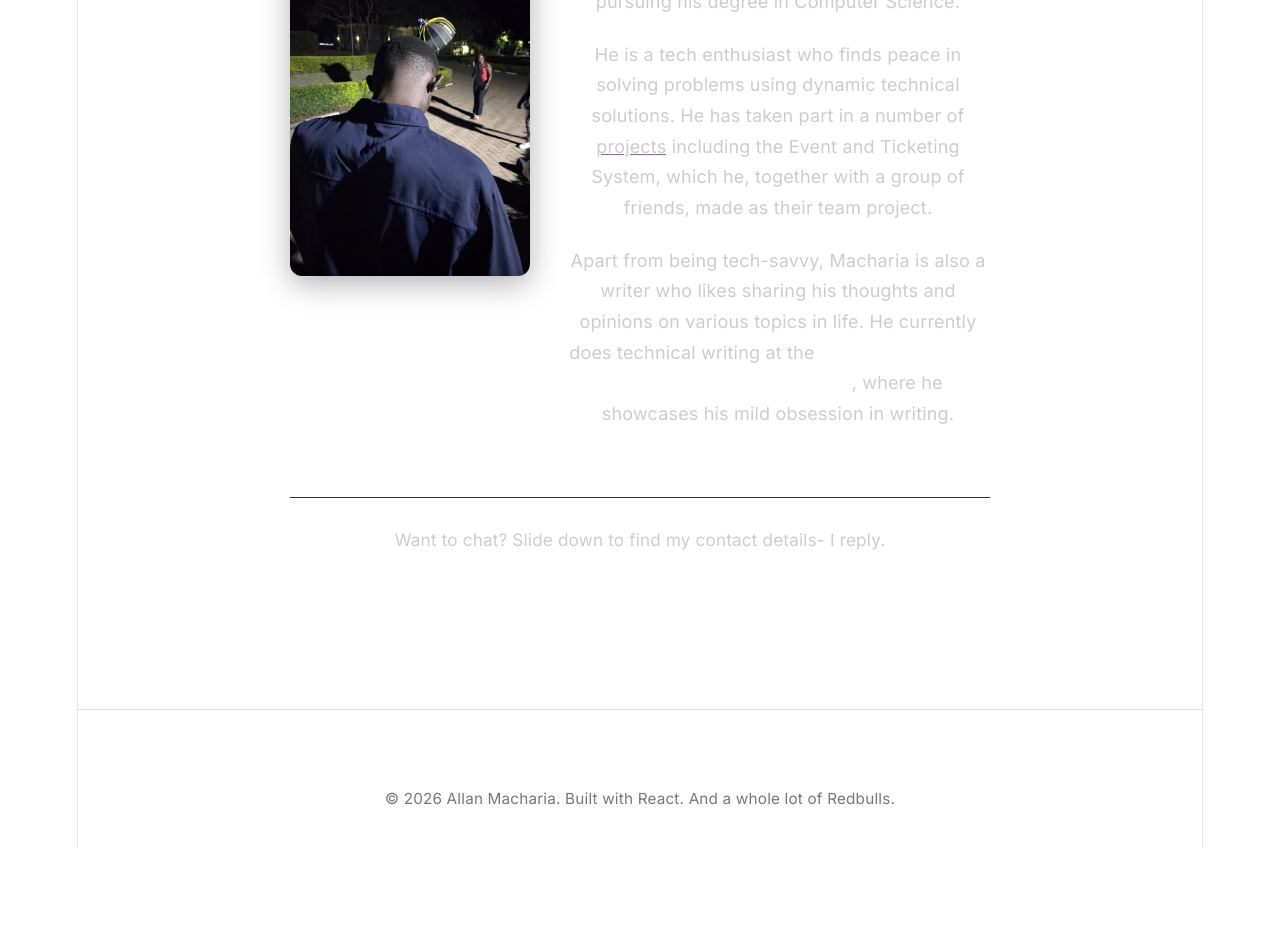
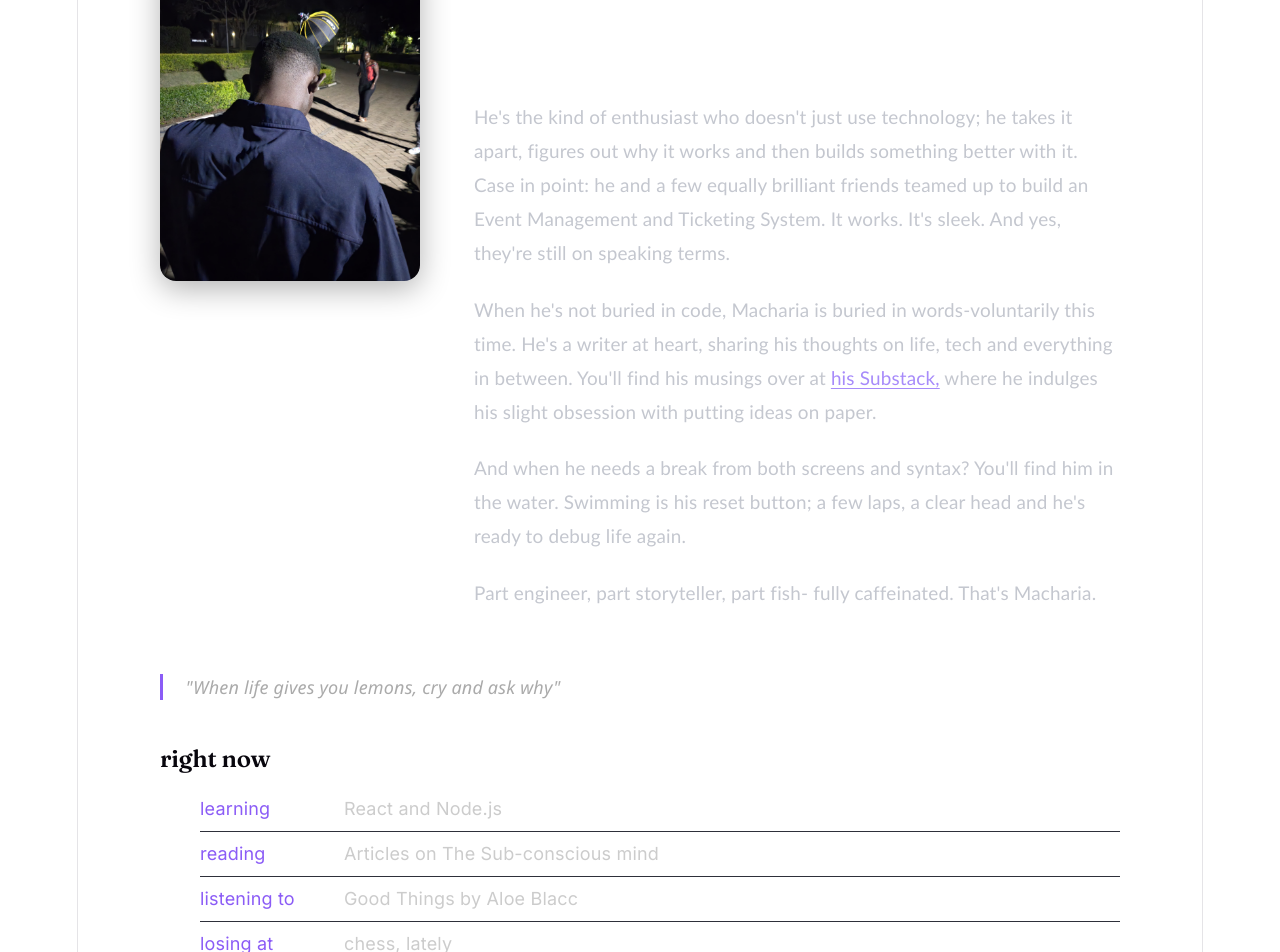
Before and after one commit to Mashaaa-him/Portfolio, a React (Vite) app: page /about in a window 1280 px wide. Shown: the part 180-1132 px from the top of the page. Before the commit the page ends 1028 px from the top, so only its background shows below. Built offline with nearby package versions, Linux system fonts and the light colour scheme.

Commit message:
Changed font in home and about page and added a section

```diff
--- a/src/App.css
+++ b/src/App.css
@@ -96,6 +96,9 @@
   margin-bottom: 1.5rem;
 }
 
+.page.about {
+    max-width: 960px;
+}
 
 .about p {
   line-height: 1.8;
@@ -113,33 +116,54 @@
 }
 
 .about-content {
-    display: flex;
-    gap: 2rem;
-    align-items: flex-start;
+    font-family: 'Gill Sans', 'Gill Sans MT', Calibri, 'Trebuchet MS', sans-serif;
+    display:grid;
+    gap: 3rem;
+    grid-template-columns: 260px 1fr;
+    align-items: start;
 }
 
 .about-img {
-    width: 240px;
-    flex-shrink: 10;
-    border-radius: 12px;
+    width: 100%;
+    aspect-ratio: 4 / 5;
+    border-radius: 16px;
     object-fit: cover;
     box-shadow: 0 8px 30px rgba(0, 0, 0, 0.3 );
+    top: 2rem;
+    position: sticky;
+}
+
+.about-text {
+    text-align: left;
+    max-width: 62ch;
 }
 
 .about-text p {
-    line-height: 1.7;
+    font-size: 1.05rem;
+    line-height: 1.8;
     margin-bottom: 1.25rem;
-    color: #ccc;
+    color: #c4c7cf;
 }
 
-@media (max-width: 640px) {
+.about-text p:first-child {
+    font-size: 1.25rem;
+    color: #fff;
+}
+
+.about-text a {
+    color: #a78bfa;
+    text-underline-offset: 3px;
+}
+
+@media (max-width: 800px) {
     .about-content {
-        flex-direction: column;
-        align-items: center;
+        grid-template-columns: 1fr;
+        gap: 2rem;
     }
     .about-img {
-        width: 100%;
-        max-width: 200px;
+        position: static;
+        max-width: 280px;
+        margin: 0 auto;
     }
 }
 
@@ -218,15 +242,18 @@
     text-transform: lowercase;
     color: #8b5cf6;
     margin-bottom: 1.5rem;
+    font-family: Cambria, Cochin, Georgia, Times, 'Times New Roman', serif;
 }
 .welcome-line {
     font-size: 1.4rem;
     line-height: 1.5;
     color: #fff;
     margin-bottom: 3.5rem;
+    font-family: 'Gill Sans', 'Gill Sans MT', Calibri, 'Trebuchet MS', sans-serif;
 }
 
 .welcome-quote {
+    font-family: 'Lucida Sans', 'Lucida Sans Regular', 'Lucida Grande', 'Lucida Sans Unicode', Geneva, Verdana, sans-serif;
     font-style: italic;
     margin-bottom: 0.25rem;
     color: #888;
@@ -240,6 +267,7 @@
 }
 
 .welcome-links a{
+    font-family: 'Gill Sans', 'Gill Sans MT', Calibri, 'Trebuchet MS', sans-serif;
     color: #ccc;
     text-decoration: none;
     font-size: 0.95rem;
@@ -256,3 +284,37 @@
     color: #888;
     font-size: 0.95rem;
 }
+
+.about-quote {
+    font-family: 'Segoe UI', Tahoma, Geneva, Verdana, sans-serif;
+    margin: 2.3rem 0;
+    padding-left: 1.25rem;
+    border-left: 3px solid #8b5cf6;
+    font-style: italic;
+    color: #aaa;
+    text-align: left;
+}
+
+.currently {
+    margin-top: 2.5rem;
+    text-align: left;
+}
+
+.currently-list {
+    list-style: none;
+    padding: o;
+    margin: 0.75rem 0 0;
+}
+
+.currently-list li {
+    display: flex;
+    gap: 1rem;
+    padding: 0.5rem 0;
+    border-bottom: 1px solid #2e303a;
+    color: #ccc;
+}
+
+.currently-label {
+    min-width: 7rem;
+    color: #8b5cf6;
+}
--- a/src/components/About.jsx
+++ b/src/components/About.jsx
@@ -1,3 +1,4 @@
+import Currently from './Currently'
 import aboutImg from '../assets/Him.jpg'
 function About() {
   return (
@@ -6,18 +7,27 @@ function About() {
         <img src={aboutImg} alt='Macharia' className='about-img' />
 
         <div className='about-text'>
-          <p>Macharia is a student at Kabarak University pursuing his degree in Computer Science.</p>
+          <p>Macharia is a Computer Science student at Kabarak University who genuinely believes that a well-placed semicolon can fix almost anything. (Almost)</p>
           <p>
-            He is a tech enthusiast who finds peace in solving problems using dynamic technical solutions.
-            He has taken part in a number of <u>projects</u> including the <i>Event and Ticketing System</i>, which he, together with a group of friends,
-            made as their team project.
+           He's the kind of enthusiast who doesn't just use technology; he takes it apart, figures out why it works and then builds something better with it.
+           Case in point: he and a few equally brilliant friends teamed up to build an Event Management and Ticketing System. It works. It's sleek. And yes, they're still on speaking terms.
           </p>
           <p>
-            Apart from being tech-savvy, Macharia is also a writer who likes sharing his thoughts
-            and opinions on various topics in life. He currently does technical writing at the <strong>Google Developers Group On Campus Kabarak</strong>, where he showcases his mild obsession in writing.
+            When he's not buried in code, Macharia is buried in words-voluntarily this time. He's a writer at heart, sharing his thoughts on life, tech and everything in between.
+            You'll find his musings over at <a href='https://substack.com/@1mashaa'>his Substack,</a> where he indulges his slight obsession with putting ideas on paper.
+          </p>
+          <p>
+            And when he needs a break from both screens and syntax? You'll find him in the water. Swimming is his reset button; a few laps, a clear head and he's ready to debug life again.
+          </p>
+          <p>
+            Part engineer, part storyteller, part fish- fully caffeinated. That's Macharia.
           </p>
         </div>
       </div>
+      <blockquote className='about-quote'>
+          "When life gives you lemons, cry and ask why"
+      </blockquote>
+      <Currently />
       <p className='about-nudge'>Want to chat? Slide down to find my contact details- I reply.</p>
     </section>
   )
--- /dev/null
+++ b/src/components/Currently.jsx
@@ -0,0 +1,19 @@
+import { currently } from "../data/currently";
+
+function Currently() {
+    return(
+        <section className="currently">
+            <h2>right now</h2>
+            <ul className="currently-list">
+                {currently.map(({ label, value}) => (
+                    <li key={label}>
+                        <span className="currently-label">{label}</span>
+                        <span>{value}</span>
+                    </li>
+                ))}
+            </ul>
+        </section>
+    )
+}
+
+export default Currently
--- /dev/null
+++ b/src/data/currently.js
@@ -0,0 +1,6 @@
+export const currently = [
+    { label: 'learning', value: 'React and Node.js'},
+    { label: 'reading', value: 'Articles on The Sub-conscious mind' },
+    { label: 'listening to', value: 'Good Things by Aloe Blacc'},
+    { label: 'losing at', value: 'chess, lately'},
+]
--- a/src/pages/Home.jsx
+++ b/src/pages/Home.jsx
@@ -1,16 +1,15 @@
 
 
-function Home(){
+function Home() {
   return (
     <section className="welcome">
       <p className="welcome-eyebrow">macharia.dev</p>
-           <p className="welcome-line">hey, I'm Macharia. welcome to my corner of this vast internet</p>
-           <p className="welcome-quote">"There's only ten good men left on this earth, and it's just me and my homies."</p>
+      <p className="welcome-line">hey, I'm Macharia. welcome to my corner of the internet</p>
+      <p className="welcome-quote">"There's only ten good men left on earth, and it's just me and my homies."</p>
       <p className="welcome-attribution">-Gandhi</p>
       <div className="welcome-links">
         <a href="/about">Who is Macharia?</a>
         <br />
-            <a href="mailto:macharianjombou@gmail.com">Send me an email</a>
       </div>
     </section>
 
```
Also changed, not shown: src/components/Hero.jsx (deleted, +0 -10 lines). Lines whose indentation alone changed are shown as unchanged.
